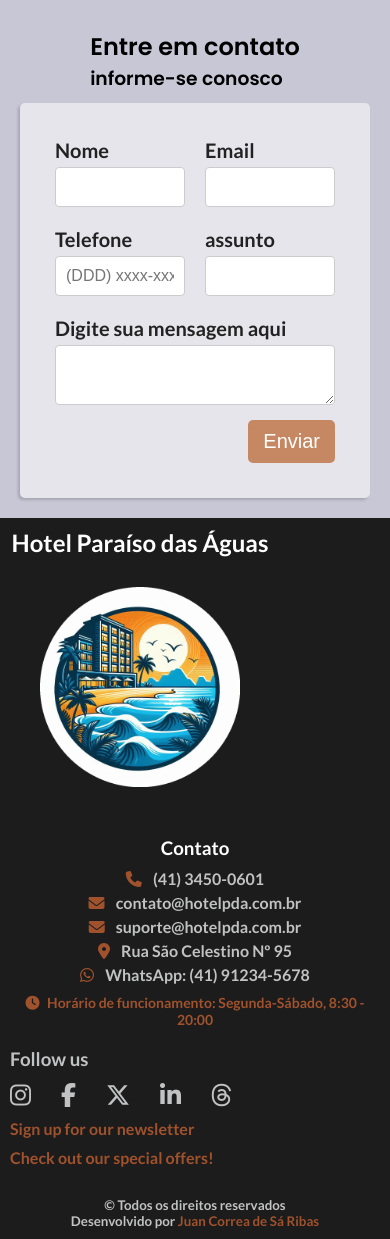
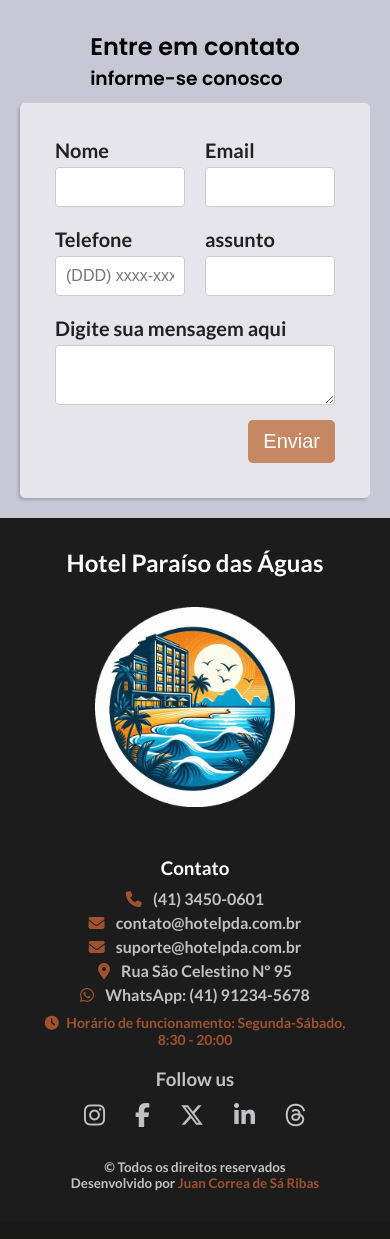
Before and after one commit to JuanCorreadeSaRibas/Projeto-Hotel, a PHP site: page / in a window 390 px wide. Shown: the part 2148-3387 px from the top of the page. After the commit the page ends 3339 px from the top, so only its background shows below. Run offline with PHP 8.4, Linux system fonts and the light colour scheme.

Commit message:
footer update

```diff
--- a/index.html
+++ b/index.html
@@ -158,8 +158,9 @@
                 <li><a href="#"><i class="fa-brands fa-linkedin-in"></i></a></li>
                 <li><a href="#"><i class="fa-brands fa-threads"></i></a></li>
             </ul>
-            <a href="#" class="newsletter-signup">Sign up for our newsletter</a> <!-- Added newsletter signup -->
-            <a href="#" class="special-offers">Check out our special offers!</a> <!-- Added special offers link -->
+            <!--
+            <a href="#" class="newsletter-signup">Sign up for our newsletter</a>  Added newsletter signup
+            <a href="#" class="special-offers">Check out our special offers!</a>  Added special offers link -->
         </div>
         <small>&copy; Todos os direitos reservados <br> Desenvolvido por <a href="https://juancorreadesaribas.github.io/" target="_blank" rel="noopener author">Juan Correa de Sá Ribas</a>  </small>
     </footer>
--- a/src/css/style.css
+++ b/src/css/style.css
@@ -547,6 +547,10 @@ footer small a:hover {
 /* Media Queries - Dispositivos móveis */
 @media (max-width: 768px) {
 
+    .img-g{
+        background-position: top top;
+    }
+
     nav {
         justify-content: space-between;
         align-items: center;
@@ -657,12 +661,19 @@ footer small a:hover {
     }
 
     footer {
-        flex-direction: column;
-        padding: 10px;
+        flex-flow: column;
+        justify-content: center;
+        align-items: center;
     }
 
-    .footer-item {
-        flex: none;
+    .footer-item{
+        display: flex;
+        width: 100%;
+        justify-content: center;
+        align-items: center;
+    }
+
+    .footer-contact{
         text-align: center;
     }
 
```
